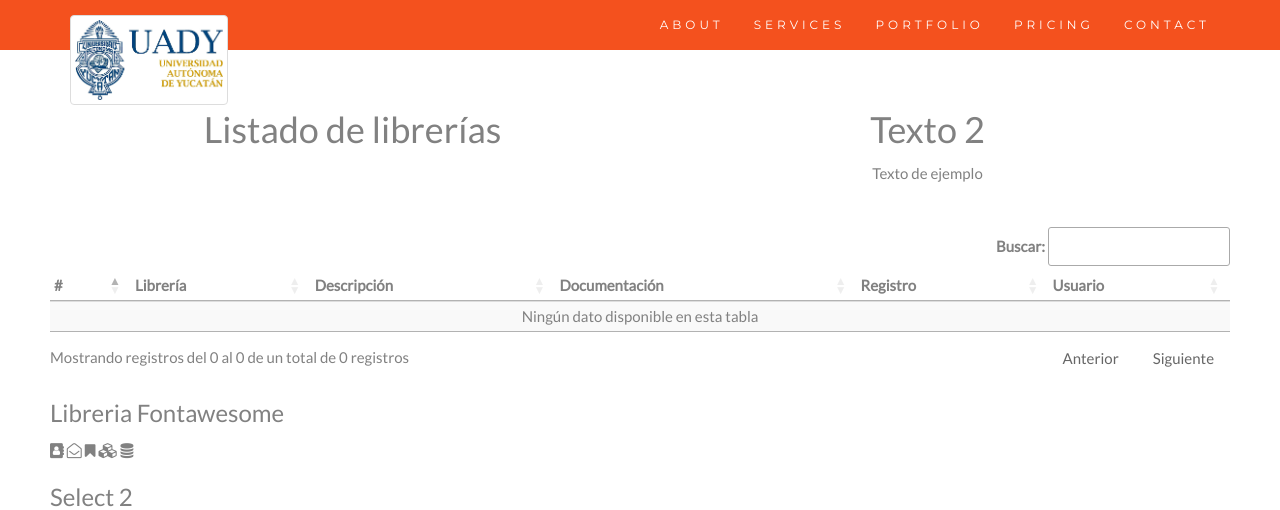
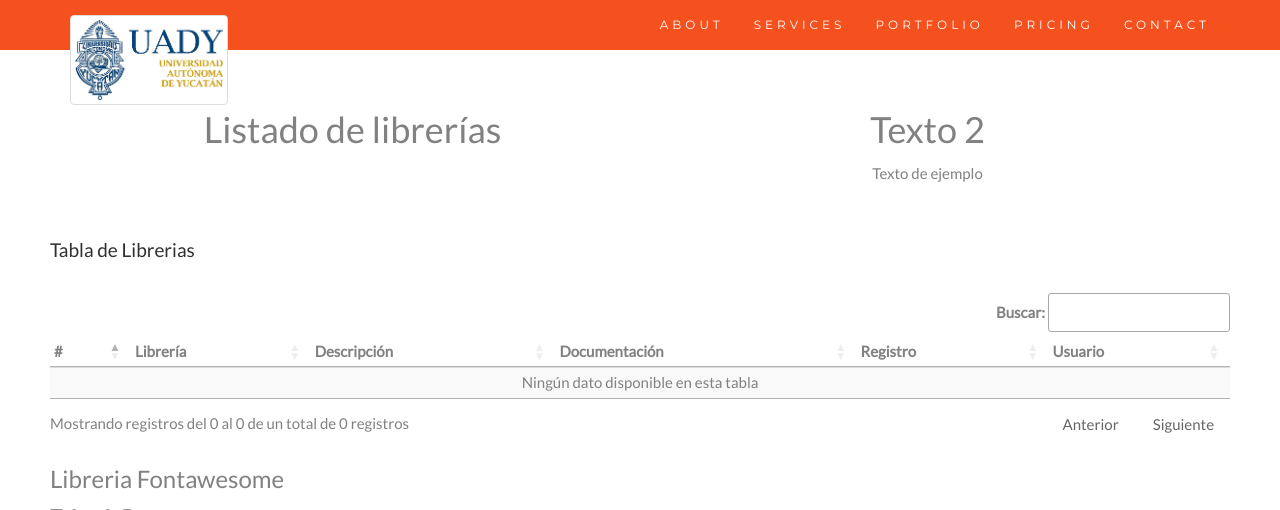
Before and after one commit to agongora85/empresa, a CodeIgniter app: page /empresa/index.php/welcome/avisos/1 in a window 1280 px wide. Shown: the top 510 px of the page. Run offline with CodeIgniter, Linux system fonts and the light colour scheme; some libraries are stand-ins or nearby versions.

Commit message:
Se agrego el título en la tabla

```diff
--- a/application/views/librerias.php
+++ b/application/views/librerias.php
@@ -11,6 +11,7 @@
     </div>
     <div class="row">
         <div class="col-sm-12 table-responsive">
+            <h4>Tabla de Librerias</h4>
             <table id='tbllibrerias' class="table table-striped table-borderless border-bottom border-light dataTable no-footer table-condensed compact">
                 <thead>
                     <tr>
```
